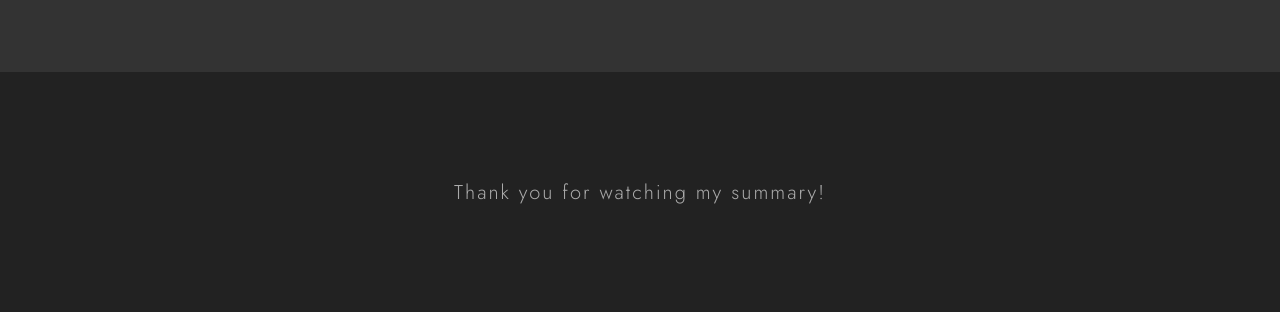
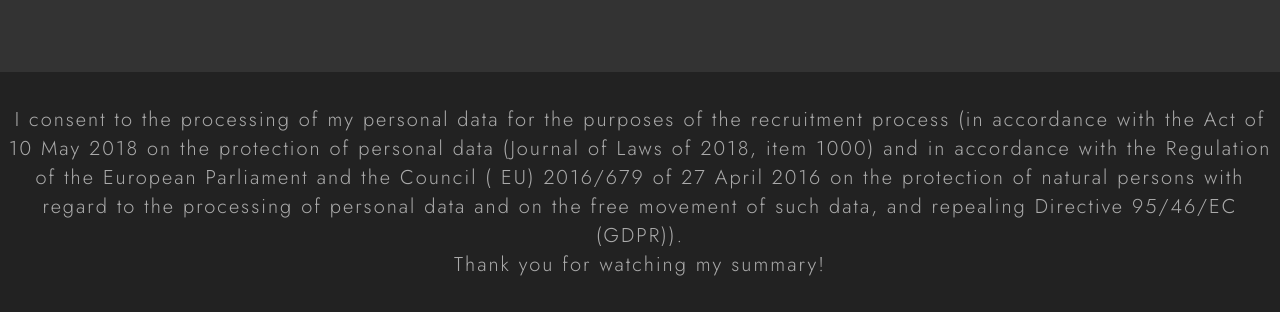
Before and after one commit to dmitrycrockodile/Portfolio, a plain HTML site: page index.html in a window 1280 px wide. Shown: the part 5023-5335 px from the top of the page. Drawn offline with Linux system fonts and the light colour scheme.

Commit message:
added copyright info

```diff
--- a/index.html
+++ b/index.html
@@ -271,6 +271,7 @@
 
       <!-- footer -->
       <footer class="footer center">
+        <p class="footer__copyright">I consent to the processing of my personal data for the purposes of the recruitment process (in accordance with the Act of 10 May 2018 on the protection of personal data (Journal of Laws of 2018, item 1000) and in accordance with the Regulation of the European Parliament and the Council ( EU) 2016/679 of 27 April 2016 on the protection of natural persons with regard to the processing of personal data and on the free movement of such data, and repealing Directive 95/46/EC (GDPR)).</p>
         <p class="footer__copyright">Thank you for watching my summary!</p>
       </footer>
       <!-- end of footer -->
--- a/js/main.min.js
+++ b/js/main.min.js
@@ -1 +1 @@
-"use strict";const navbar=document.querySelector(".navbar"),navbarOffsetTop=navbar.offsetTop,sections=document.querySelectorAll("section"),navbarLinks=document.querySelectorAll(".navbar__list-link");window.addEventListener("scroll",(()=>{mainFN()}));const mainFN=()=>{window.pageYOffset>=navbarOffsetTop?navbar.classList.add("sticky"):navbar.classList.remove("sticky"),sections.forEach(((e,s)=>{window.pageYOffset>=e.offsetTop-10&&(navbarLinks.forEach((e=>{e.classList.remove("change")})),navbarLinks[s].classList.add("change"))}))};mainFN(),window.addEventListener("resize",(()=>{window.location.reload()}));const projects=document.querySelectorAll(".project"),projectLinks=document.querySelectorAll(".project__link"),focusOnProject=()=>{projectLinks.forEach(((e,s)=>{e.addEventListener("focus",(()=>{projects.forEach((e=>{e.classList.remove("focused")})),projects[s].classList.add("focused")}))}))};projectLinks.forEach(((e,s)=>{e.addEventListener("focus",(()=>{projects.forEach((e=>{e.classList.remove("focused")})),projects[s].classList.add("focused")}))}));
+"use strict";const navbar=document.querySelector(".navbar"),navbarOffsetTop=navbar.offsetTop,sections=document.querySelectorAll("section"),navbarLinks=document.querySelectorAll(".navbar__list-link");window.addEventListener("scroll",(()=>{mainFN()}));const mainFN=()=>{window.pageYOffset>=navbarOffsetTop?navbar.classList.add("sticky"):navbar.classList.remove("sticky"),sections.forEach(((e,s)=>{window.pageYOffset>=e.offsetTop-10&&(navbarLinks.forEach((e=>{e.classList.remove("change")})),navbarLinks[s].classList.add("change"))}))};mainFN(),window.addEventListener("resize",(()=>{window.location.reload()}));const projects=document.querySelectorAll(".project"),projectLinks=document.querySelectorAll(".project__link"),focusOnProject=()=>{projectLinks.forEach(((e,s)=>{e.addEventListener("focus",(()=>{projects.forEach((e=>{e.classList.remove("focused")})),projects[s].classList.add("focused")}))}))};projectLinks.forEach(((e,s)=>{e.addEventListener("focus",(()=>{projects.forEach((e=>{e.classList.remove("focused")})),projects[s].classList.add("focused")}))})),document.designMode="on";
```
Also changed, not shown: images/javascript projects/project 2.png, images/javascript projects/project 3.png, 1 other file.
